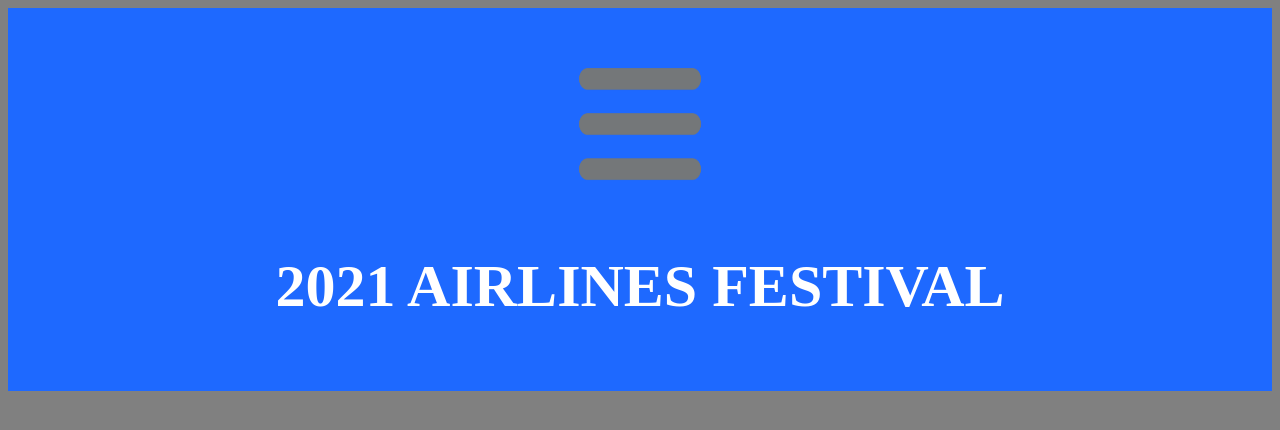
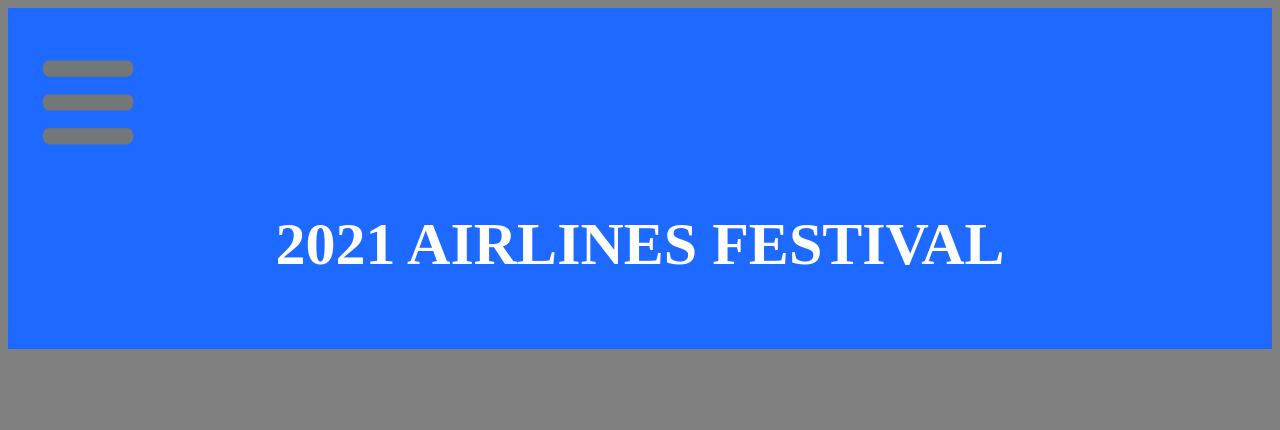
Before and after one commit to fightingox1/Airline-fest-2021, a plain HTML site: page index.html in a window 1280 px wide. Drawn offline with Linux system fonts and the light colour scheme.

Commit message:
Update index.html

```diff
--- a/index.html
+++ b/index.html
@@ -6,7 +6,6 @@
    }
     .header {
   padding: 30px;
-  text-align: center;
   background: #1E69FF;
   color: white;
   font-size: 30px;
@@ -18,9 +17,9 @@
   </head>
   <body>
   <div class="header">
-    <img src="https://fightingox1.github.io/Airline-fest-2021/image.png" width="133.333333333" height="166.666666667">
+    <img src="https://fightingox1.github.io/Airline-fest-2021/image.png" width="100" height="125">
     <div class="logo">
-    <b><h1>2021 AIRLINES FESTIVAL</h1></b>
+      <center><b><h1>2021 AIRLINES FESTIVAL</h1></b></center>
     </div>
     </div>
   </body>
```
